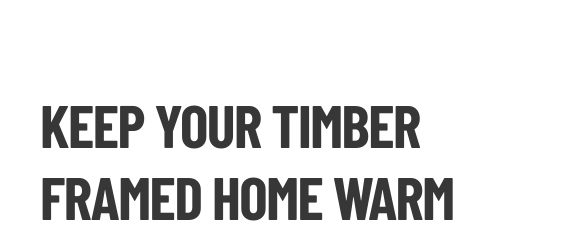
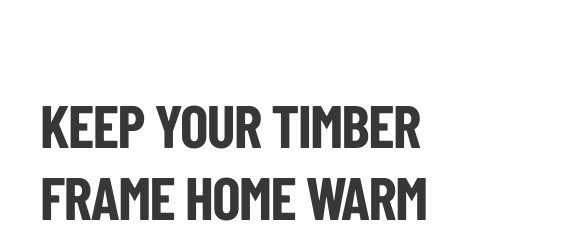
Before and after one commit to imdiekejordan/lake-superior-timber-frames, a plain HTML site: page services/structural-insulated-panels.html in a window 1280 px wide. Shown: the part 503-751 px from the top of the page, 0-585 px from the left. Drawn offline with nearby package versions, Linux system fonts and the light colour scheme; no server answers; grey boxes are pictures that could not be loaded; a web font is replaced by a local one.

Commit message:
Update structural-insulated-panels.html

```diff
--- a/services/structural-insulated-panels.html
+++ b/services/structural-insulated-panels.html
@@ -109,7 +109,7 @@
   <section class="expertise-container">
         <article class="expertise-content">
           <h2 class="ink-main-title small-margin">
-            <span>Keep Your Timber Framed Home Warm</span>
+            <span>Keep Your Timber Frame Home Warm</span>
           </h2>
           <p class="expertise-description">
             Structural Insulated Panels (SIPs) are high-performance building panels made of an insulating foam core sandwiched between two structural facings. Known for superior energy efficiency, strength, and speed of construction, SIPs create airtight, well-insulated homes and buildings. They reduce energy costs, improve indoor comfort, and offer a sustainable alternative to traditional framing methods.
```
